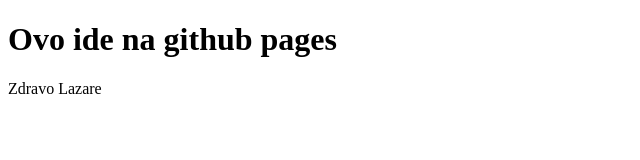
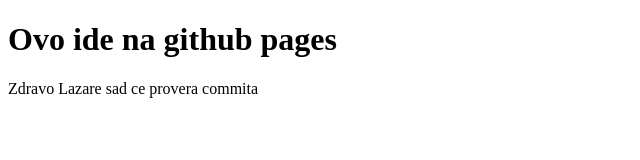
Before and after one commit to pLucKyt/ntp4, a plain HTML site: page index.html in a window 1280 px wide. Shown: the whole page, without its empty margins (0-640 px from the left). Drawn offline with Linux system fonts and the light colour scheme.

Commit message:
Provera commit-a

```diff
--- a/index.html
+++ b/index.html
@@ -7,6 +7,6 @@
 </head>
 <body>
     <h1>Ovo ide na github pages</h1>
-    <p>Zdravo Lazare</p>
+    <p>Zdravo Lazare sad ce provera commita</p>
 </body>
 </html>
```
